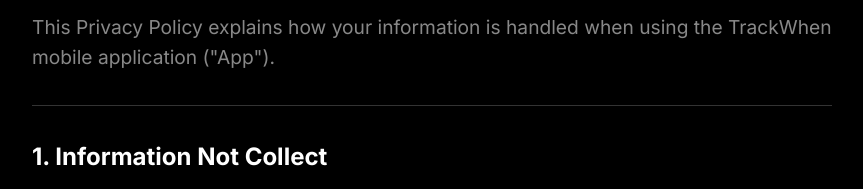
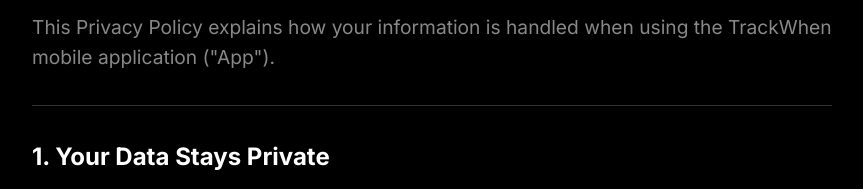
Before and after one commit to eduardo-ozanan/TrackWhen, a website: page index.html in a window 1280 px wide. Shown: the part 3460-3649 px from the top of the page, without its empty margins (208-1071 px from the left). Drawn offline with Linux system fonts and the light colour scheme.

Commit message:
Privacy Policy title changed

```diff
--- a/index.html
+++ b/index.html
@@ -110,7 +110,7 @@
 
                 <hr>
 
-                <h3>1. Information Not Collect</h3>
+                <h3>1. Your Data Stays Private</h3>
                 <p>Your privacy is important. No personal data is collected, stored, or shared through this App.</p>
                 <p>The data you enter (such as birthdays, anniversaries, and any events) is stored:</p>
                 <ul>
```
